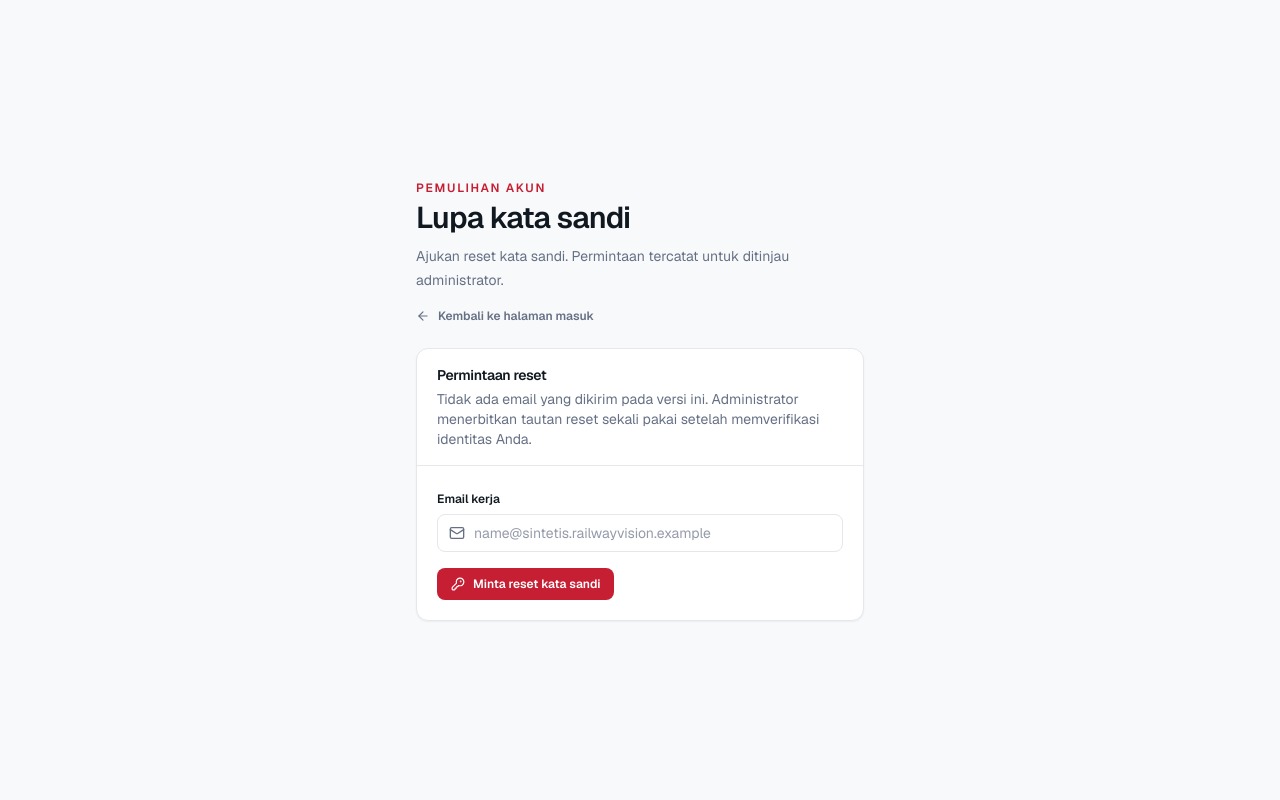
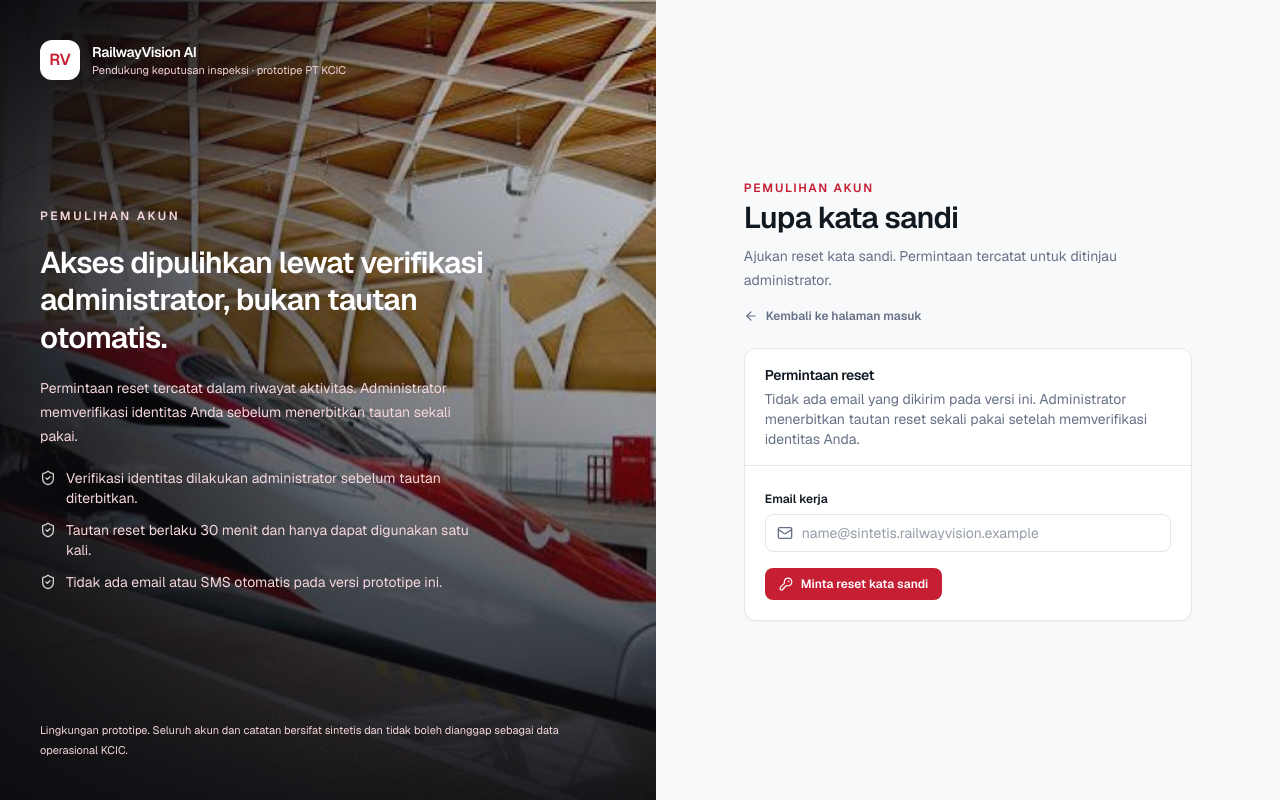
Before and after one commit to Fadliansyah27/RailwayVision-AI-System, a Next.js app in the folder apps/web/: page /forgot-password in a window 1280 px wide. Built offline with nearby package versions, Linux system fonts and the light colour scheme; no server answers.

Commit message:
feat(web): mirror the Halim photo treatment on forgot-password
Extract the auth photo backdrop, banner, and brand lockup into a shared
component, then rebuild the recovery page as the same split layout with
recovery-specific copy and the banner above the mobile form.

```diff
--- a/apps/web/src/app/forgot-password/page.tsx
+++ b/apps/web/src/app/forgot-password/page.tsx
@@ -5,6 +5,7 @@ import Link from "next/link";
 import { useState, type FormEvent } from "react";
 
 import { inputClass, labelClass, primaryButtonClass } from "@/components/admin/form-styles";
+import { AuthBrandLockup, AuthPhotoBackdrop, AuthPhotoBanner } from "@/components/auth-photo";
 import { Card, CardHeader, PageHeader } from "@/components/ui";
 import { apiRequest, ApiError } from "@/lib/api";
 
@@ -36,8 +37,46 @@ export default function ForgotPasswordPage() {
   }
 
   return (
-    <main className="flex min-h-screen items-center justify-center bg-canvas px-4 py-12">
+    <main className="grid min-h-screen lg:grid-cols-[1.05fr_1fr]">
+      <section className="relative hidden flex-col justify-between overflow-hidden bg-[#0b0b0f] px-10 py-10 text-white lg:flex">
+        <AuthPhotoBackdrop />
+        <AuthBrandLockup />
+
+        <div className="relative max-w-md space-y-5">
+          <p className="text-xs font-semibold uppercase tracking-[0.2em] text-[color:var(--rv-sidebar-muted)]">
+            Pemulihan akun
+          </p>
+          <h1 className="text-3xl font-semibold leading-tight tracking-tight">
+            Akses dipulihkan lewat verifikasi administrator, bukan tautan otomatis.
+          </h1>
+          <p className="text-sm leading-6 text-[color:var(--rv-sidebar-muted)]">
+            Permintaan reset tercatat dalam riwayat aktivitas. Administrator memverifikasi
+            identitas Anda sebelum menerbitkan tautan sekali pakai.
+          </p>
+          <ul className="space-y-3 text-sm text-[color:var(--rv-sidebar-muted)]">
+            {[
+              "Verifikasi identitas dilakukan administrator sebelum tautan diterbitkan.",
+              "Tautan reset berlaku 30 menit dan hanya dapat digunakan satu kali.",
+              "Tidak ada email atau SMS otomatis pada versi prototipe ini.",
+            ].map((item) => (
+              <li key={item} className="flex items-start gap-2.5">
+                <ShieldCheck className="mt-0.5 size-4 shrink-0 text-white/80" aria-hidden="true" />
+                <span>{item}</span>
+              </li>
+            ))}
+          </ul>
+        </div>
+
+        <p className="relative text-[11px] leading-5 text-[color:var(--rv-sidebar-muted)]">
+          Lingkungan prototipe. Seluruh akun dan catatan bersifat sintetis dan tidak boleh dianggap
+          sebagai data operasional KCIC.
+        </p>
+      </section>
+
+      <section className="flex items-center justify-center px-4 py-12 sm:px-10">
         <div className="w-full max-w-md space-y-6">
+          <AuthPhotoBanner className="lg:hidden" />
+
           <PageHeader
             eyebrow="Pemulihan akun"
             title="Lupa kata sandi"
@@ -120,6 +159,7 @@ export default function ForgotPasswordPage() {
             )}
           </Card>
         </div>
+      </section>
     </main>
   );
 }
--- a/apps/web/src/app/login/page.tsx
+++ b/apps/web/src/app/login/page.tsx
@@ -1,11 +1,11 @@
 "use client";
 
 import { KeyRound, Loader2, LockKeyhole, Mail, ShieldCheck } from "lucide-react";
-import Image from "next/image";
 import Link from "next/link";
 import { useRouter } from "next/navigation";
 import { useEffect, useState, type FormEvent } from "react";
 
+import { AuthBrandLockup, AuthPhotoBackdrop, AuthPhotoBanner } from "@/components/auth-photo";
 import { Chip } from "@/components/ui";
 import { ApiError } from "@/lib/api";
 import { useAuth } from "@/lib/auth";
@@ -75,42 +75,8 @@ export default function LoginPage() {
   return (
     <main className="grid min-h-screen lg:grid-cols-[1.05fr_1fr]">
       <section className="relative hidden flex-col justify-between overflow-hidden bg-[#0b0b0f] px-10 py-10 text-white lg:flex">
-        <Image
-          src="/login-halim-whoosh.png"
-          alt="Kereta cepat Whoosh berhenti di peron Stasiun Halim"
-          fill
-          quality={90}
-          sizes="(min-width: 1024px) 51vw, 100vw"
-          className="object-cover"
-          style={{ objectPosition: "72% 58%" }}
-        />
-        <div
-          className="pointer-events-none absolute inset-0 bg-gradient-to-t from-[#0b0b0f]/90 via-[#0b0b0f]/35 to-[#0b0b0f]/10"
-          aria-hidden="true"
-        />
-        <div
-          className="pointer-events-none absolute inset-0 bg-gradient-to-r from-[#0b0b0f]/80 via-[#0b0b0f]/25 to-transparent"
-          aria-hidden="true"
-        />
-        <div
-          className="pointer-events-none absolute left-0 top-0 h-56 w-[480px]"
-          style={{
-            backgroundImage:
-              "radial-gradient(ellipse at top left, rgba(11,11,15,0.9), transparent 70%)",
-          }}
-          aria-hidden="true"
-        />
-        <div className="relative flex items-center gap-3">
-          <div className="flex size-10 items-center justify-center rounded-xl bg-white font-semibold text-primary">
-            RV
-          </div>
-          <div>
-            <p className="text-sm font-semibold tracking-tight">RailwayVision AI</p>
-            <p className="text-[11px] text-[color:var(--rv-sidebar-muted)]">
-              Pendukung keputusan inspeksi · prototipe PT KCIC
-            </p>
-          </div>
-        </div>
+        <AuthPhotoBackdrop />
+        <AuthBrandLockup />
 
         <div className="relative max-w-md space-y-5">
           <p className="text-xs font-semibold uppercase tracking-[0.2em] text-[color:var(--rv-sidebar-muted)]">
@@ -145,29 +111,7 @@ export default function LoginPage() {
 
       <section className="flex items-center justify-center px-4 py-12 sm:px-10">
         <div className="w-full max-w-md">
-          <div className="relative mb-6 aspect-[16/9] w-full overflow-hidden rounded-2xl lg:hidden">
-            <Image
-              src="/login-halim-whoosh.png"
-              alt="Kereta cepat Whoosh berhenti di peron Stasiun Halim"
-              fill
-              sizes="(min-width: 640px) 28rem, 100vw"
-              className="object-cover"
-              style={{ objectPosition: "68% 55%" }}
-            />
-            <div
-              className="pointer-events-none absolute inset-0 bg-gradient-to-t from-[#0b0b0f]/85 via-[#0b0b0f]/20 to-[#0b0b0f]/10"
-              aria-hidden="true"
-            />
-            <div className="absolute inset-x-0 bottom-0 flex items-center gap-3 p-4">
-              <div className="flex size-9 items-center justify-center rounded-lg bg-white text-sm font-semibold text-primary">
-                RV
-              </div>
-              <div>
-                <p className="text-sm font-semibold text-white">RailwayVision AI</p>
-                <p className="text-[11px] text-white/75">Pendukung keputusan inspeksi</p>
-              </div>
-            </div>
-          </div>
+          <AuthPhotoBanner className="mb-6 lg:hidden" />
 
           <div className="flex items-center justify-between gap-3">
             <div>
--- /dev/null
+++ b/apps/web/src/components/auth-photo.tsx
@@ -0,0 +1,79 @@
+import Image from "next/image";
+
+const PHOTO_ALT = "Kereta cepat Whoosh berhenti di peron Stasiun Halim";
+
+export function AuthBrandLockup() {
+  return (
+    <div className="relative flex items-center gap-3">
+      <div className="flex size-10 items-center justify-center rounded-xl bg-white font-semibold text-primary">
+        RV
+      </div>
+      <div>
+        <p className="text-sm font-semibold tracking-tight">RailwayVision AI</p>
+        <p className="text-[11px] text-[color:var(--rv-sidebar-muted)]">
+          Pendukung keputusan inspeksi · prototipe PT KCIC
+        </p>
+      </div>
+    </div>
+  );
+}
+
+export function AuthPhotoBackdrop() {
+  return (
+    <>
+      <Image
+        src="/login-halim-whoosh.png"
+        alt={PHOTO_ALT}
+        fill
+        quality={90}
+        sizes="(min-width: 1024px) 51vw, 100vw"
+        className="object-cover"
+        style={{ objectPosition: "72% 58%" }}
+      />
+      <div
+        className="pointer-events-none absolute inset-0 bg-gradient-to-t from-[#0b0b0f]/90 via-[#0b0b0f]/35 to-[#0b0b0f]/10"
+        aria-hidden="true"
+      />
+      <div
+        className="pointer-events-none absolute inset-0 bg-gradient-to-r from-[#0b0b0f]/80 via-[#0b0b0f]/25 to-transparent"
+        aria-hidden="true"
+      />
+      <div
+        className="pointer-events-none absolute left-0 top-0 h-56 w-[480px]"
+        style={{
+          backgroundImage:
+            "radial-gradient(ellipse at top left, rgba(11,11,15,0.9), transparent 70%)",
+        }}
+        aria-hidden="true"
+      />
+    </>
+  );
+}
+
+export function AuthPhotoBanner({ className = "" }: { className?: string }) {
+  return (
+    <div className={`relative aspect-[16/9] w-full overflow-hidden rounded-2xl ${className}`}>
+      <Image
+        src="/login-halim-whoosh.png"
+        alt={PHOTO_ALT}
+        fill
+        sizes="(min-width: 640px) 28rem, 100vw"
+        className="object-cover"
+        style={{ objectPosition: "68% 55%" }}
+      />
+      <div
+        className="pointer-events-none absolute inset-0 bg-gradient-to-t from-[#0b0b0f]/85 via-[#0b0b0f]/20 to-[#0b0b0f]/10"
+        aria-hidden="true"
+      />
+      <div className="absolute inset-x-0 bottom-0 flex items-center gap-3 p-4">
+        <div className="flex size-9 items-center justify-center rounded-lg bg-white text-sm font-semibold text-primary">
+          RV
+        </div>
+        <div>
+          <p className="text-sm font-semibold text-white">RailwayVision AI</p>
+          <p className="text-[11px] text-white/75">Pendukung keputusan inspeksi</p>
+        </div>
+      </div>
+    </div>
+  );
+}
```
Also changed, not shown: 2 other files (tests, documents, lock files or other folders). Lines whose indentation alone changed are shown as unchanged.
